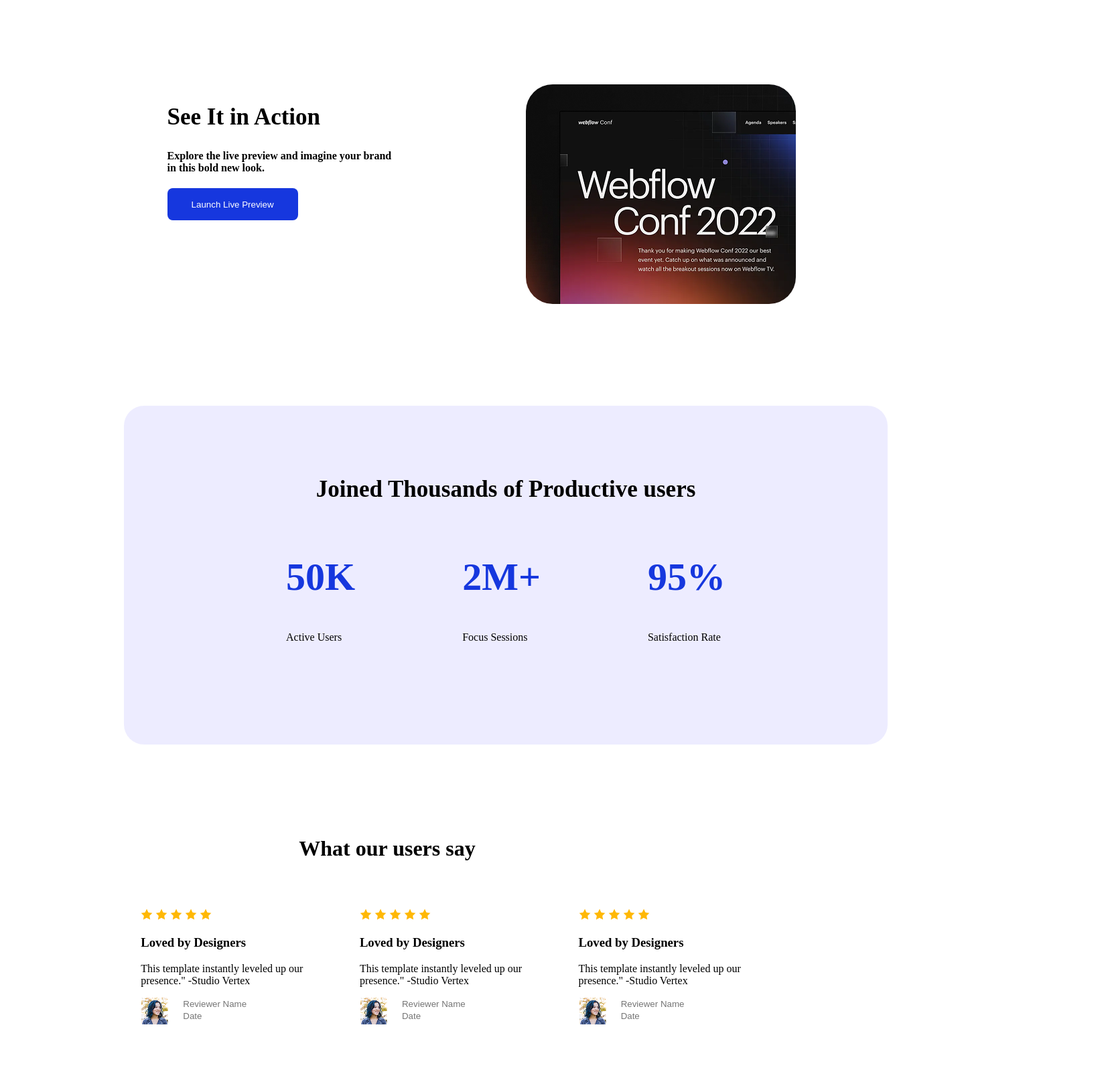
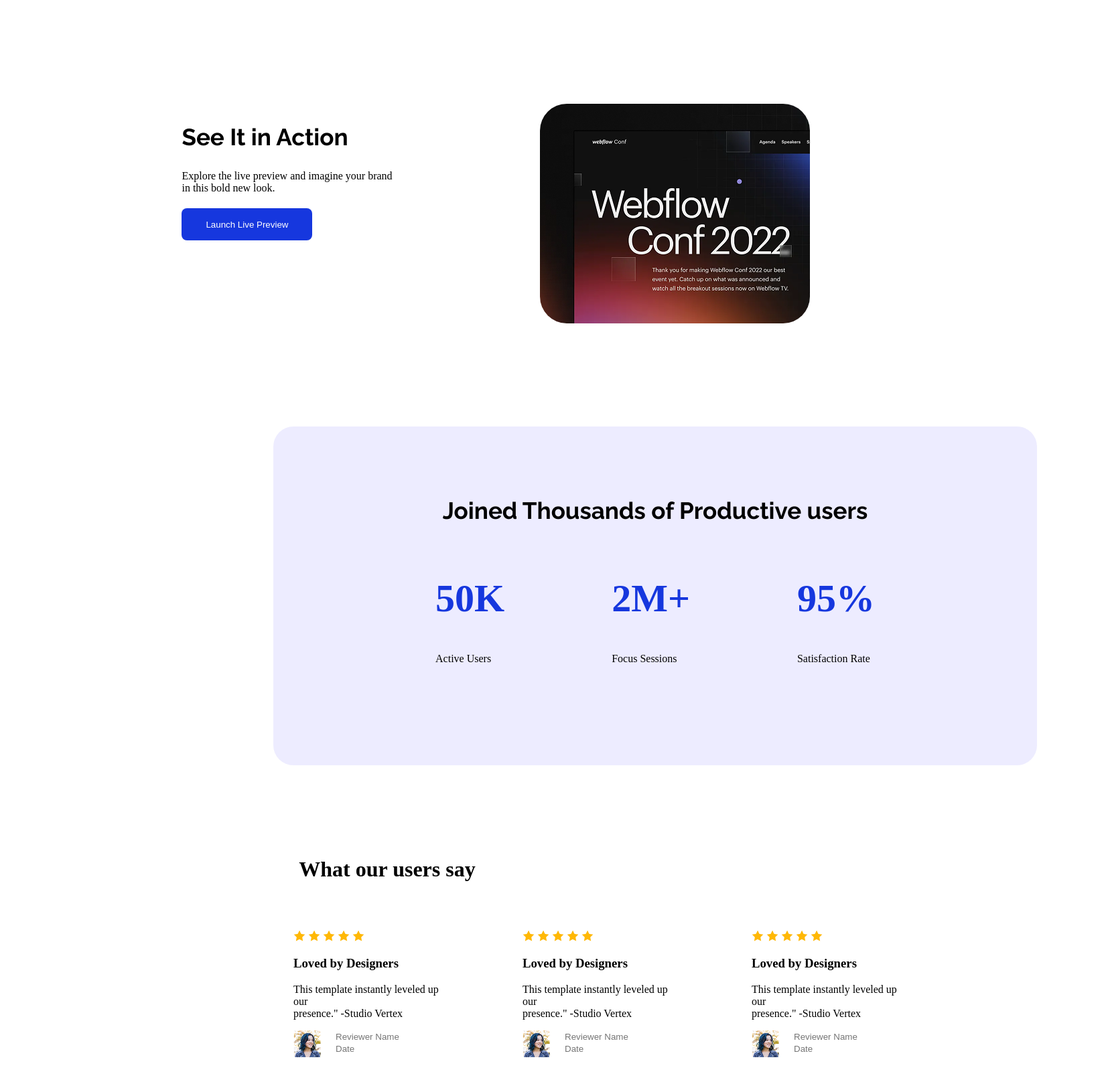
Before and after one commit to Devil4258/assignment1, a plain HTML site: page index.html in a window 1280 px wide. Shown: the part 780-2405 px from the top of the page at 67% size, 1648 px wide, since content can reach past the window. Drawn offline with Linux system fonts and the light colour scheme.

Commit message:
ready project

```diff
--- a/index.html
+++ b/index.html
@@ -7,6 +7,9 @@
     <link rel="preconnect" href="https://fonts.googleapis.com">
 <link rel="preconnect" href="https://fonts.gstatic.com" crossorigin>
 <link href="https://fonts.googleapis.com/css2?family=Inter:ital,opsz,wght@0,14..32,100..900;1,14..32,100..900&display=swap" rel="stylesheet">
+<link rel="preconnect" href="https://fonts.googleapis.com">
+<link rel="preconnect" href="https://fonts.gstatic.com" crossorigin>
+<link href="https://fonts.googleapis.com/css2?family=Raleway:ital,wght@0,100..900;1,100..900&display=swap" rel="stylesheet">
     <link rel="stylesheet" href="style.css">
 </head>
 <body>
@@ -19,14 +22,13 @@
             <h1 class="bold2"> <b>Cool Dark Ul Template for <br> Webflow Agencies!</b> </h1>
             <button class="button1" >Stay Focused</button>
         </div>
-    </section>
-
-
-    <section>
+    </section><br>
+    <main >
+     <section>
         <div class="section1">
             <div>
                 <h1 class="bold1">See It in Action</h1>
-                <h4>Explore the live preview and imagine your brand <br> in this bold new look.</h4>
+                <h4 class="bold4">Explore the live preview and imagine your brand <br> in this bold new look.</h4>
                 <button class="button1">Launch Live Preview</button>
             </div>
             <div>
@@ -160,6 +162,7 @@
             </div>
 
     </section><br>
+   </main>
 
 
 </body>
--- a/style.css
+++ b/style.css
@@ -1,7 +1,21 @@
+
+
+button:hover {
+
+    background-color: black;
+}
+
+
+
+
+
 .banner{
     background-image: url(./Assets/Hero-bg.png);
-    width: 1448px;
-    height: 698px;
+    /* width: 1448px;
+    height: 698px; */
+    background-size: cover;
+    background-position: center;
+    padding-bottom: 100px;
 }
 .navbar{
     display: flex;
@@ -22,11 +36,12 @@
 }
 .section1 {
     display: flex;
-    justify-content: space-around;
+    justify-content: center;
+    gap:220px;
     margin-top: 200px;
-    width: 1140px;
-    height: 330px;
-    margin-left: 141px
+    /* width: 1140px;
+    height: 330px; */
+    margin-left: 200px
 }
 .heading {
     text-align: center;
@@ -37,7 +52,8 @@
     height: 306px;
     background-color: rgba(78, 71, 255, 0.1);
     border-radius: 30px;
-    margin-left: 177px;
+    margin-left: 400px;
+    margin-right:160px;
     padding-bottom: 200px;
     margin-top: 150px;
 }
@@ -48,15 +64,15 @@
 }
 .section3 {
     display: flex;
-    justify-content: space-around;
-    margin-left: 160px;
+    gap: 100px;
+    justify-content: space-between;
+    margin-left: 430px;
 
 }
-/* .review {
-    width: 366px;
-    height: 243px;
+.review {
+    background-color: rgba(255, 255, 255, 0.5);
 
-} */
+}
 .users {
     text-align: center;
     padding-bottom: 50px;
@@ -98,7 +114,7 @@
     height: 632px;
     display: flex;
     justify-content: center;
-    margin-left: 200px;
+    margin-left: 400px;
     margin-top: 100px;
     gap: 200px;
 }
@@ -118,6 +134,7 @@
 .footer {
     width: 1440px;
     height: 428px;
+    margin-left: 200px;
 
 }
 .size {
@@ -158,6 +175,7 @@
 }
 .bold1 {
     font-size: 35px;
+    font-family: "raleway";
 
 }
 .border {
@@ -175,3 +193,10 @@
     font-weight: 900;
 
 }
+.bold4 {
+    font-weight: normal;
+}
+.section4 {
+    padding-right: 600px;
+    margin-left: 500px;
+}
```
